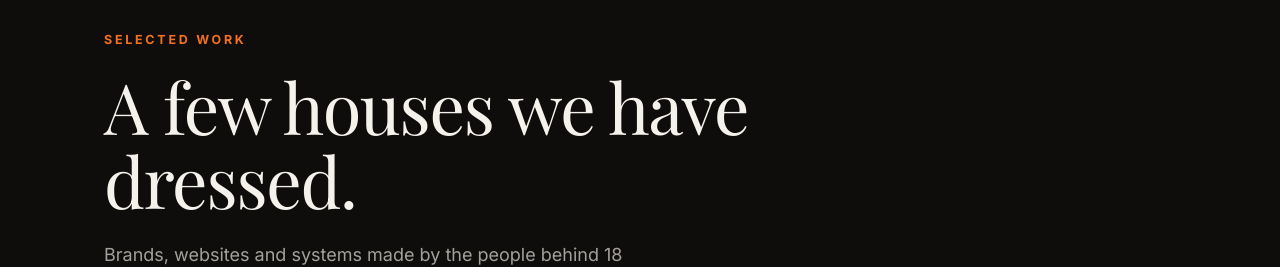
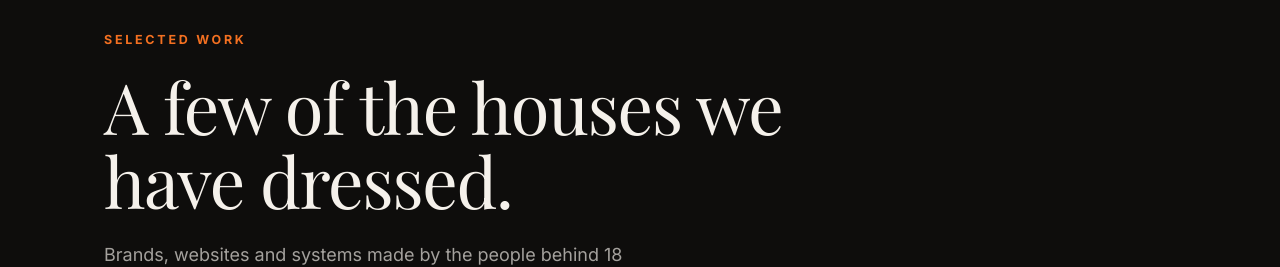
Before and after one commit to 18forge/18Forge, a Next.js app: page /portfolio in a window 1280 px wide. Shown: the part 131-398 px from the top of the page. Built offline with nearby package versions, Linux system fonts and the light colour scheme; no server answers; a web font is replaced by a local one.

Commit message:
Portfolio heading: A few of the houses we have dressed

```diff
--- a/app/content.ts
+++ b/app/content.ts
@@ -173,6 +173,7 @@ export const work = {
 // The /portfolio page.
 export const workPage = {
   title: "Selected work",
+  heading: "A few of the houses we have dressed.",
   intro:
     "Brands, websites and systems made by the people behind 18 Forge. Each one links to the real thing.",
   role: "What we did",
--- a/app/portfolio/page.tsx
+++ b/app/portfolio/page.tsx
@@ -19,7 +19,7 @@ export default function WorkPage() {
       <main id="top">
         <section className="section work-page">
           <p className="kicker">{work.kicker}</p>
-          <h1>{work.title}</h1>
+          <h1>{workPage.heading}</h1>
           <p className="lede">{workPage.intro}</p>
           <div className="case-list">
             {work.items.map((item) => (
```
Also changed, not shown: 1 other file (tests, documents, lock files or other folders).
